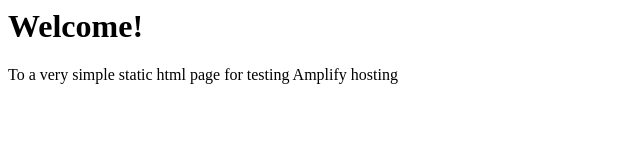
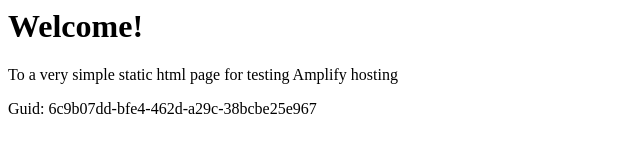
Before and after one commit to aws-aemilia-nrt/Github-PR-Commit-Integration-Test-DoNotTouch-v1-preprod-ap-northeast-1, a website: page src/index.html in a window 1280 px wide. Shown: the whole page, without its empty margins (0-640 px from the left). Drawn offline with Linux system fonts and the light colour scheme.

Commit message:
commit from integ tests

```diff
--- a/src/index.html
+++ b/src/index.html
@@ -1,3 +1,5 @@
+
+
 <html lang="en">
 
 <head>
@@ -10,6 +12,6 @@
 <body>
     <h1>Welcome!</h1>
     <p>To a very simple static html page for testing Amplify hosting</p>
-</body>
+    <p>Guid: 6c9b07dd-bfe4-462d-a29c-38bcbe25e967</p></body>
 
 </html>
```
